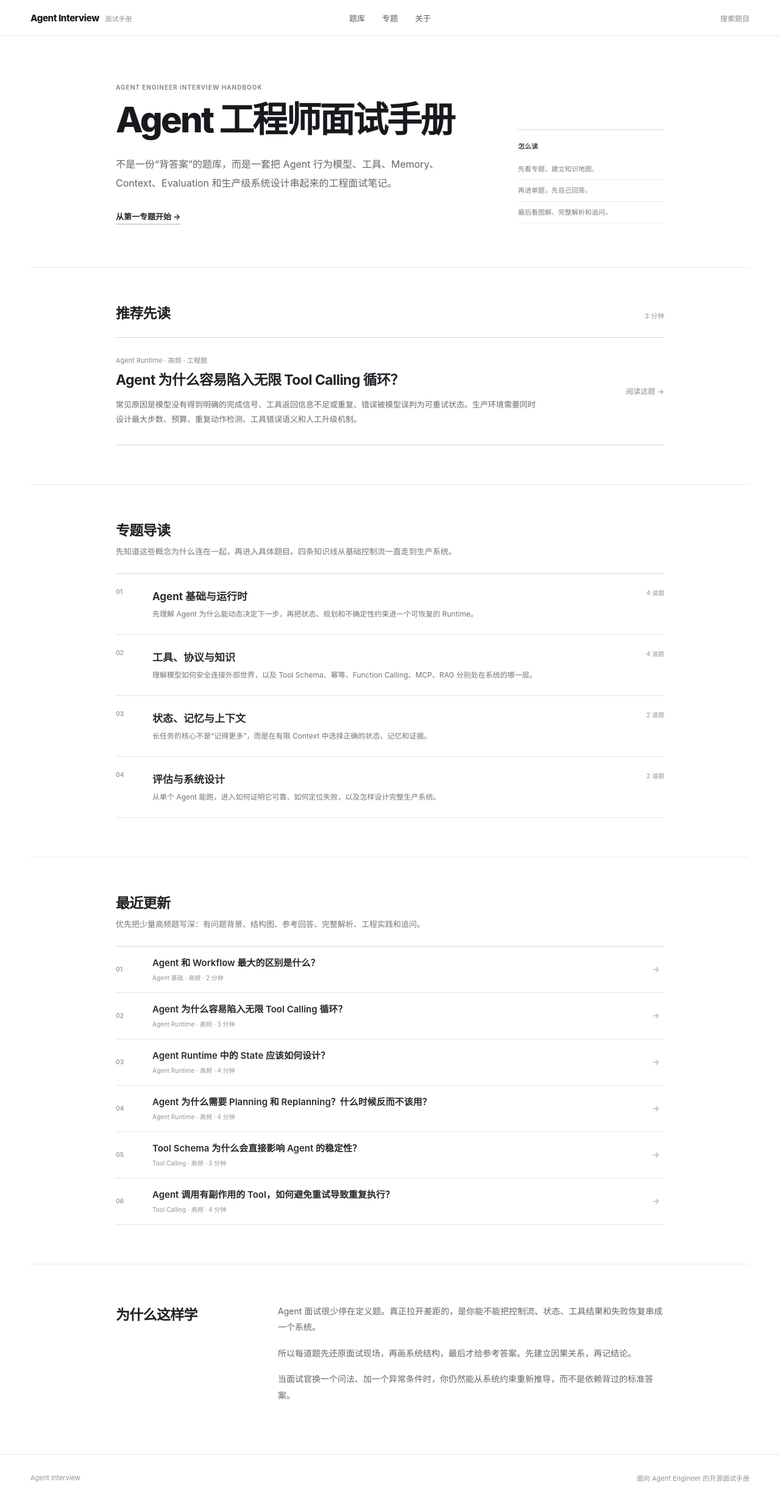
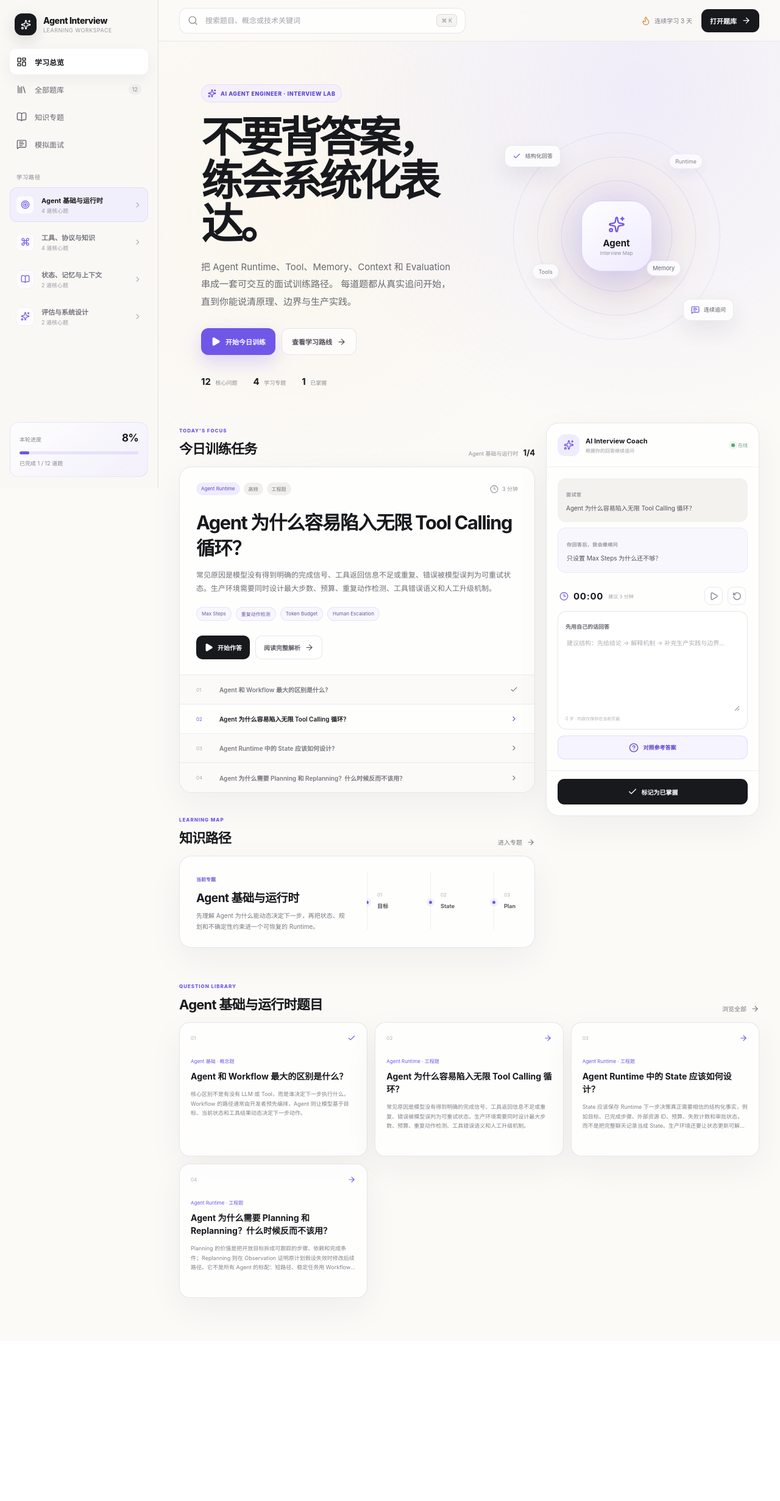
Before and after one commit to 1264585648/interview, a Next.js app: page / in a window 1280 px wide. Shown: the whole page at 61% size. After the commit the page ends 2198 px from the top, so only its background shows below. Built offline with nearby package versions, Linux system fonts and the light colour scheme.

Commit message:
refactor: replace editorial homepage with dynamic workspace

```diff
--- a/app/page.tsx
+++ b/app/page.tsx
@@ -1,120 +1,7 @@
-import Link from 'next/link'
-import { SiteHeader } from '@/components/SiteHeader'
+import { LearningWorkspace } from '@/components/LearningWorkspace'
 import { questions } from '@/data/questions'
 import { topicGuides } from '@/data/topics'
-import styles from './HomePage.module.css'
-
-const featured = questions.find((question) => question.slug === 'agent-tool-loop') ?? questions[0]
 
 export default function HomePage() {
-  return (
-    <>
-      <SiteHeader />
-      <main className={styles.page}>
-        <section className={`${styles.hero} container`}>
-          <div className={styles.heroInner}>
-            <div className={styles.heroCopy}>
-              <div className={styles.masthead}>Agent Engineer Interview Handbook</div>
-              <h1>Agent 工程师面试手册</h1>
-              <p>
-                不是一份“背答案”的题库，而是一套把 Agent 行为模型、工具、Memory、
-                Context、Evaluation 和生产级系统设计串起来的工程面试笔记。
-              </p>
-              <Link className={styles.startLink} href={`/topics/${topicGuides[0].slug}`}>从第一专题开始 →</Link>
-            </div>
-
-            <aside className={styles.heroAside}>
-              <span>怎么读</span>
-              <p>先看专题，建立知识地图。</p>
-              <p>再进单题，先自己回答。</p>
-              <p>最后看图解、完整解析和追问。</p>
-            </aside>
-          </div>
-        </section>
-
-        <section className={`${styles.section} container`}>
-          <div className={styles.sectionInner}>
-            <div className={styles.sectionHeading}>
-              <h2>推荐先读</h2>
-              <span>{featured.estimate}</span>
-            </div>
-            <Link className={styles.featuredQuestion} href={`/questions/${featured.slug}`}>
-              <div>
-                <div className={styles.meta}>{featured.category} · {featured.frequency} · {featured.type}</div>
-                <h3>{featured.title}</h3>
-                <p>{featured.shortAnswer}</p>
-              </div>
-              <span className={styles.readMore}>阅读这题 →</span>
-            </Link>
-          </div>
-        </section>
-
-        <section className={`${styles.section} container`} id="roadmap">
-          <div className={styles.sectionInner}>
-            <div className={styles.sectionHeadingBlock}>
-              <h2>专题导读</h2>
-              <p>先知道这些概念为什么连在一起，再进入具体题目。四条知识线从基础控制流一直走到生产系统。</p>
-            </div>
-
-            <div className={styles.chapterList}>
-              {topicGuides.map((topic, index) => {
-                const count = questions.filter((question) => topic.categories.includes(question.category)).length
-
-                return (
-                  <Link className={styles.chapterRow} href={`/topics/${topic.slug}`} key={topic.slug}>
-                    <span className={styles.chapterNumber}>{String(index + 1).padStart(2, '0')}</span>
-                    <div>
-                      <h3>{topic.title}</h3>
-                      <p>{topic.summary}</p>
-                    </div>
-                    <span className={styles.chapterCount}>{count} 道题</span>
-                  </Link>
-                )
-              })}
-            </div>
-          </div>
-        </section>
-
-        <section className={`${styles.section} container`}>
-          <div className={styles.sectionInner}>
-            <div className={styles.sectionHeadingBlock}>
-              <h2>最近更新</h2>
-              <p>优先把少量高频题写深：有问题背景、结构图、参考回答、完整解析、工程实践和追问。</p>
-            </div>
-
-            <div className={styles.articleList}>
-              {questions.slice(0, 6).map((question, index) => (
-                <Link className={styles.articleRow} href={`/questions/${question.slug}`} key={question.slug}>
-                  <span>{String(index + 1).padStart(2, '0')}</span>
-                  <div>
-                    <h3>{question.title}</h3>
-                    <p>{question.category} · {question.frequency} · {question.estimate}</p>
-                  </div>
-                  <span>→</span>
-                </Link>
-              ))}
-            </div>
-          </div>
-        </section>
-
-        <section className={`${styles.about} container`} id="about">
-          <div className={styles.aboutInner}>
-            <h2>为什么这样学</h2>
-            <div className={styles.aboutCopy}>
-              <p>Agent 面试很少停在定义题。真正拉开差距的，是你能不能把控制流、状态、工具结果和失败恢复串成一个系统。</p>
-              <p>所以每道题先还原面试现场，再画系统结构，最后才给参考答案。先建立因果关系，再记结论。</p>
-              <p>当面试官换一个问法、加一个异常条件时，你仍然能从系统约束重新推导，而不是依赖背过的标准答案。</p>
-            </div>
-          </div>
-        </section>
-      </main>
-
-      <footer className={styles.footer}>
-        <div className="container">
-          <span>Agent Interview</span>
-          <span>面向 Agent Engineer 的开源面试手册</span>
-        </div>
-      </footer>
-    </>
-  )
+  return <LearningWorkspace questions={questions} topics={topicGuides} />
 }
```
